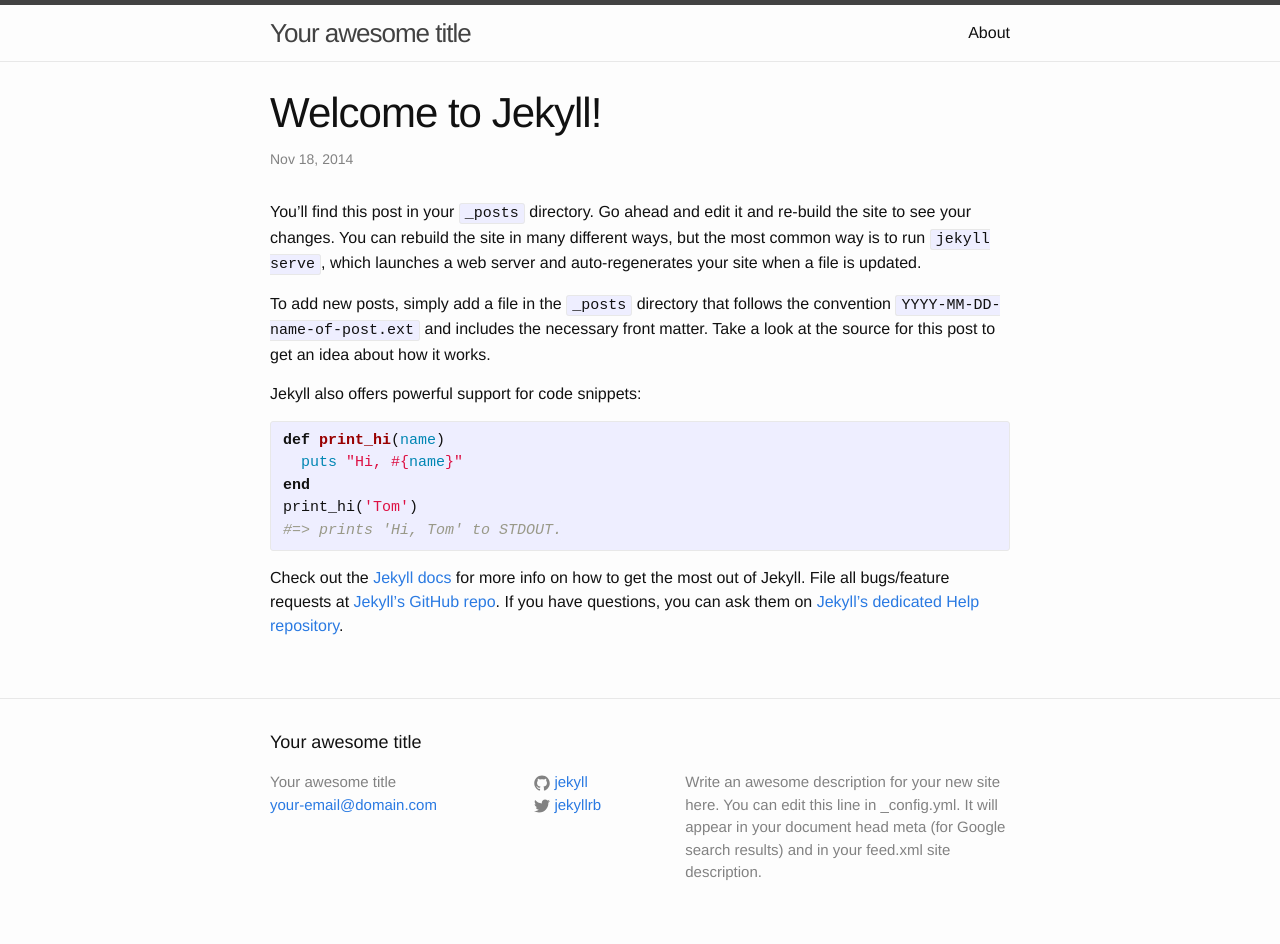
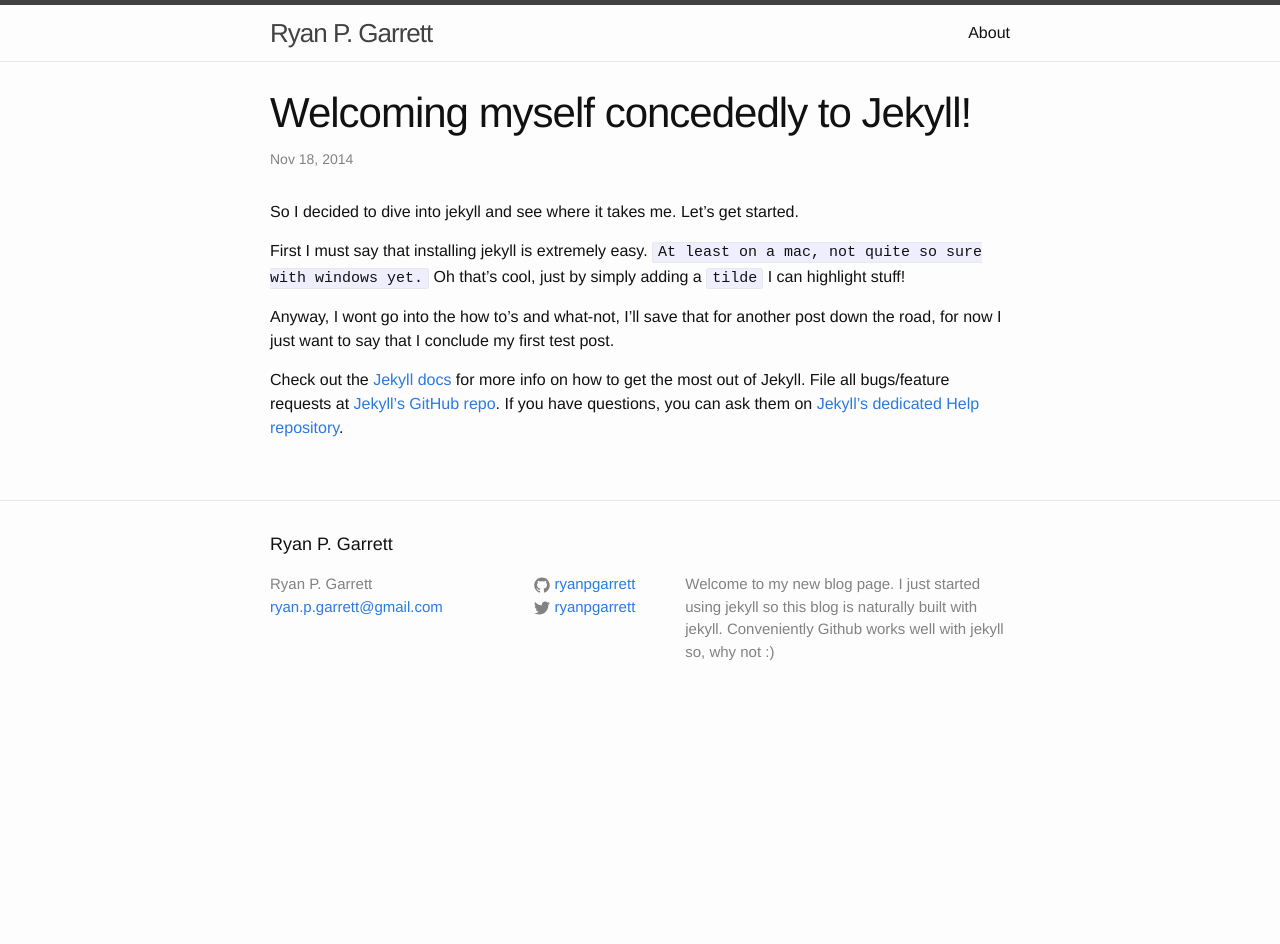
Before and after one commit to ryanpgarrett/ryanpgarrett.github.io, a Jekyll site: the page built from _posts/2014-11-18-welcome-to-jekyll.markdown, in a window 1280 px wide. Built offline with Jekyll 4.4.1, drawn with Linux system fonts in a browser that asks for light colours; after the commit the page ends 900 px from its top, so only the background shows below that.

Commit message:
jekyll!
woohoo

```diff
--- a/_config.yml
+++ b/_config.yml
@@ -1,14 +1,12 @@
 # Site settings
-title: Your awesome title
-email: your-email@domain.com
+title: Ryan P. Garrett
+email: ryan.p.garrett@gmail.com
 description: > # this means to ignore newlines until "baseurl:"
-  Write an awesome description for your new site here. You can edit this
-  line in _config.yml. It will appear in your document head meta (for
-  Google search results) and in your feed.xml site description.
+  Welcome to my new blog page. I just started using jekyll so this blog is naturally built with jekyll. Conveniently Github works well with jekyll so, why not :)
 baseurl: "" # the subpath of your site, e.g. /blog/
-url: "http://yourdomain.com" # the base hostname & protocol for your site
-twitter_username: jekyllrb
-github_username:  jekyll
+url: "http://ryanpgarrett.github.io" # the base hostname & protocol for your site
+twitter_username: ryanpgarrett
+github_username:  ryanpgarrett
 
 # Build settings
 markdown: kramdown
--- a/_posts/2014-11-18-welcome-to-jekyll.markdown
+++ b/_posts/2014-11-18-welcome-to-jekyll.markdown
@@ -1,22 +1,16 @@
 ---
 layout: post
-title:  "Welcome to Jekyll!"
+title:  "Welcoming myself concededly to Jekyll!"
 date:   2014-11-18 13:55:41
 categories: jekyll update
 ---
-You’ll find this post in your `_posts` directory. Go ahead and edit it and re-build the site to see your changes. You can rebuild the site in many different ways, but the most common way is to run `jekyll serve`, which launches a web server and auto-regenerates your site when a file is updated.
+So I decided to dive into jekyll and see where it takes me. Let's get started.
 
-To add new posts, simply add a file in the `_posts` directory that follows the convention `YYYY-MM-DD-name-of-post.ext` and includes the necessary front matter. Take a look at the source for this post to get an idea about how it works.
+First I must say that installing jekyll is extremely easy. `At least on a mac, not quite so sure with windows yet.` Oh that's cool, just by simply adding a `tilde` I can highlight stuff!
 
-Jekyll also offers powerful support for code snippets:
+Anyway, I wont go into the how to's and what-not, I'll save that for another post down the road, for now I just want to say that I conclude my first test post.
 
-{% highlight ruby %}
-def print_hi(name)
-  puts "Hi, #{name}"
-end
-print_hi('Tom')
-#=> prints 'Hi, Tom' to STDOUT.
-{% endhighlight %}
+
 
 Check out the [Jekyll docs][jekyll] for more info on how to get the most out of Jekyll. File all bugs/feature requests at [Jekyll’s GitHub repo][jekyll-gh]. If you have questions, you can ask them on [Jekyll’s dedicated Help repository][jekyll-help].
 
```
